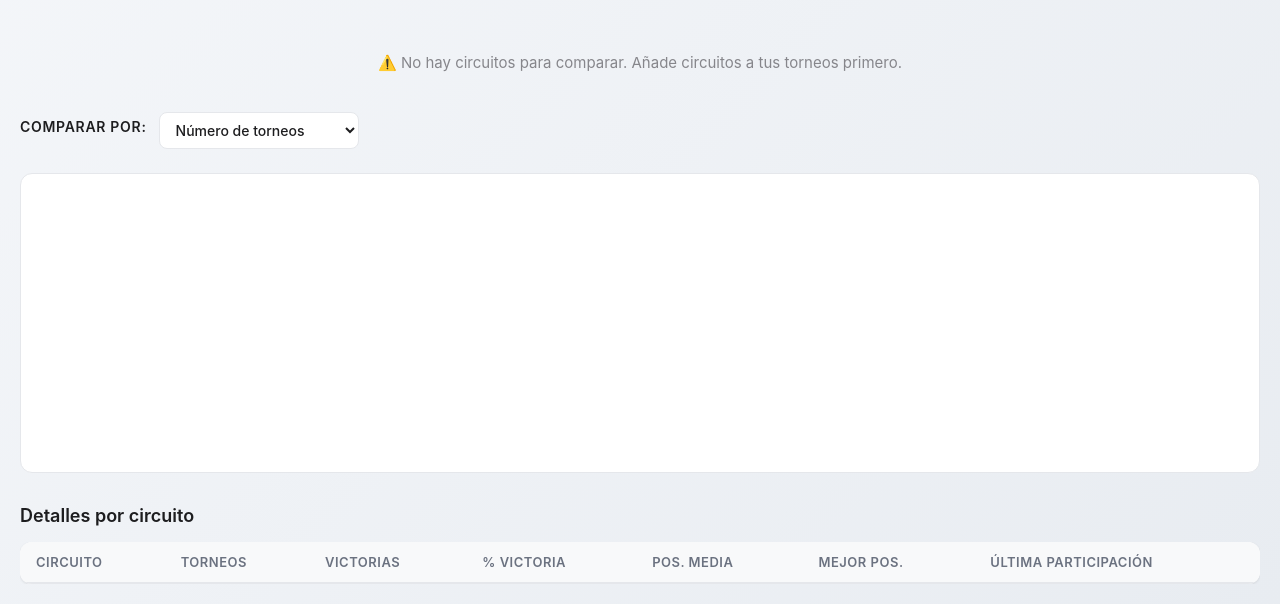
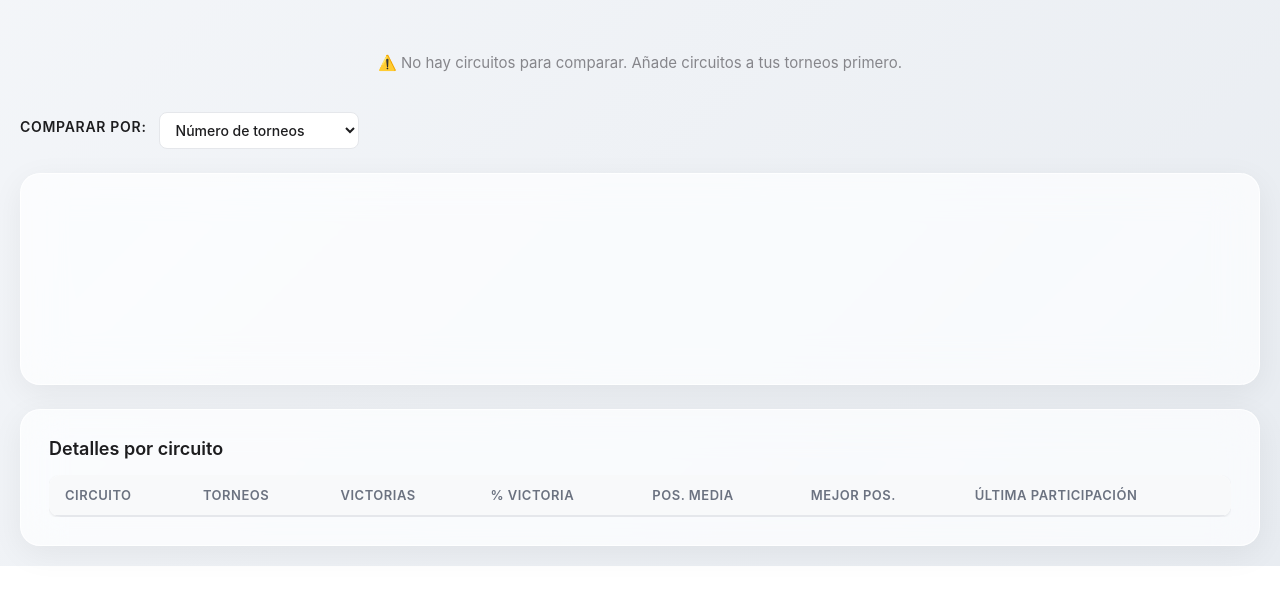
Before and after one commit to xiscobarcelo/pool, a plain HTML site: page analisis.html in a window 1280 px wide. Shown: the part 299-903 px from the top of the page. After the commit the page ends 865 px from the top, so only its background shows below. Drawn offline with nearby package versions, Linux system fonts and the light colour scheme; sample sign-in values are in the browser's storage.

Commit message:
Update analisis.html

```diff
--- a/analisis.html
+++ b/analisis.html
@@ -162,12 +162,12 @@
         </div>
 
         <!-- Gráfica -->
-        <div class="chart-container">
+        <div class="chart-card">
             <canvas id="circuitComparisonChart"></canvas>
         </div>
 
         <!-- Tabla comparativa -->
-        <div class="comparison-table-container">
+        <div class="chart-card comparison-table-container">
             <h3>Detalles por circuito</h3>
             <div class="table-responsive">
                 <table id="circuitComparisonTable" class="comparison-table">
```
